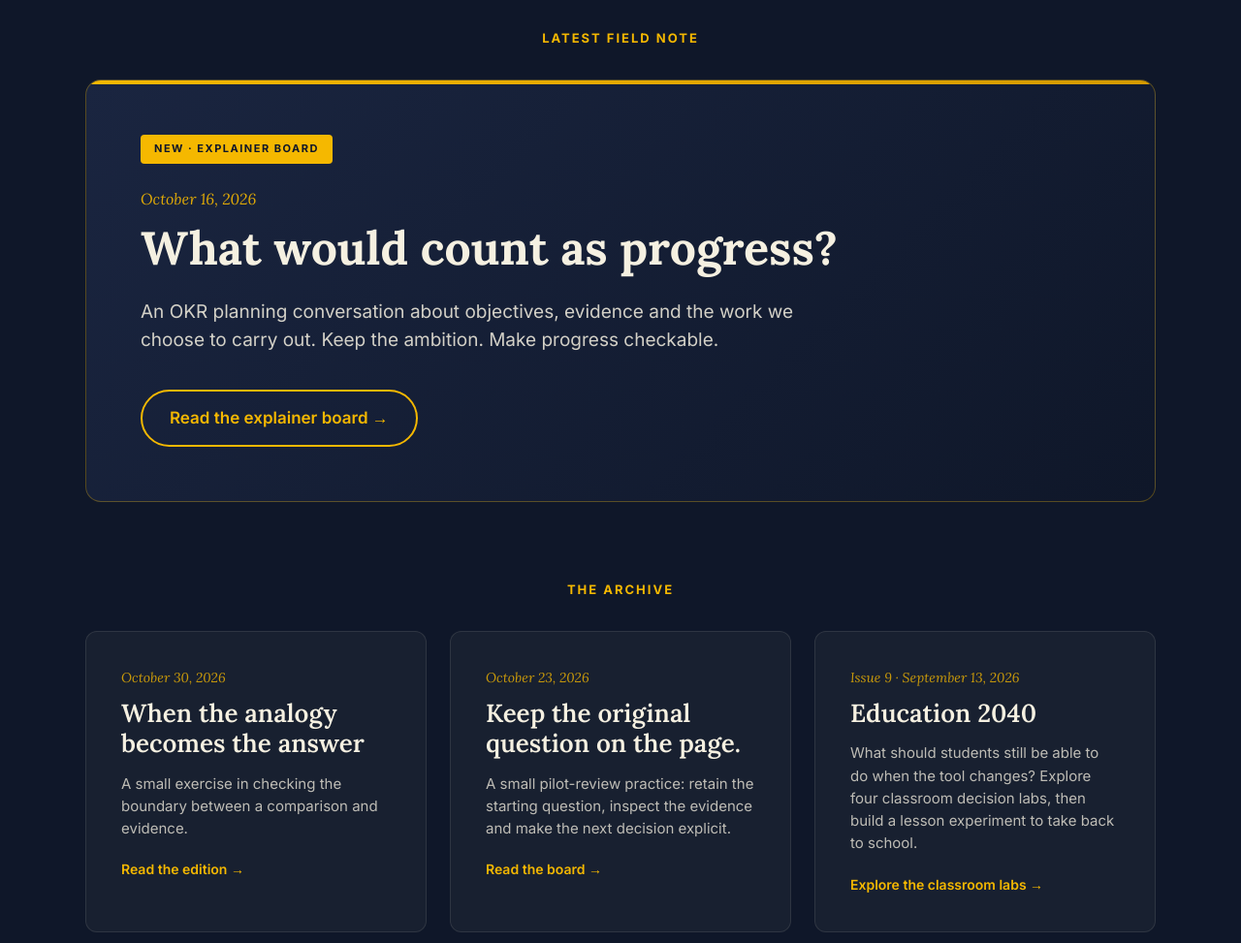
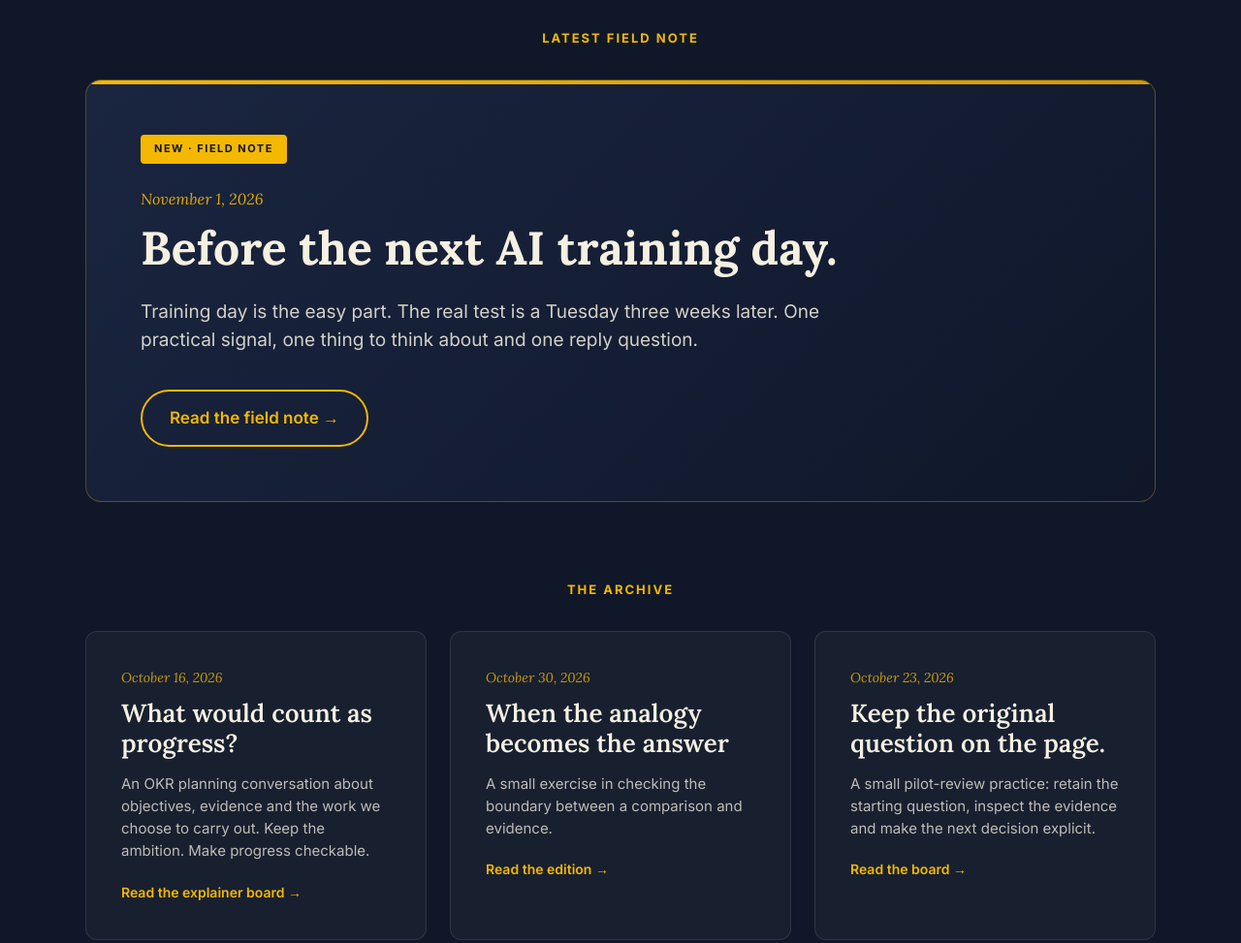
Before and after one commit to agipodcast/schoolsout-landing, a plain HTML site: page field-notes.html in a window 1280 px wide. Shown: the part 720-1693 px from the top of the page at 97% size. Drawn offline with Linux system fonts and the light colour scheme.

Commit message:
Add Nov 1 Field Note to archive and sitemap

```diff
--- a/field-notes.html
+++ b/field-notes.html
@@ -442,18 +442,19 @@
 
   <section class="featured">
     <div class="section-label">Latest Field Note</div>
-    <a href="/field-notes/what-would-count-as-progress/" class="featured-card">
-      <span class="latest-tag">New · Explainer board</span>
-      <div class="issue-number">October 16, 2026</div>
-      <h2>What would count as progress?</h2>
-      <p class="summary">An OKR planning conversation about objectives, evidence and the work we choose to carry out. Keep the ambition. Make progress checkable.</p>
-      <span class="read-more">Read the explainer board →</span>
+    <a href="/field-notes/before-the-next-ai-training-day/" class="featured-card">
+      <span class="latest-tag">New · Field Note</span>
+      <div class="issue-number">November 1, 2026</div>
+      <h2>Before the next AI training day.</h2>
+      <p class="summary">Training day is the easy part. The real test is a Tuesday three weeks later. One practical signal, one thing to think about and one reply question.</p>
+      <span class="read-more">Read the field note →</span>
     </a>
   </section>
 
   <section class="archive">
     <div class="section-label">The Archive</div>
     <div class="archive-grid">
+<a href="/field-notes/what-would-count-as-progress/" class="archive-card"><div class="issue-number">October 16, 2026</div><h4>What would count as progress?</h4><p class="summary">An OKR planning conversation about objectives, evidence and the work we choose to carry out. Keep the ambition. Make progress checkable.</p><span class="read-link">Read the explainer board →</span></a>
 <a href="/field-notes/when-the-analogy-becomes-the-answer/" class="archive-card"><div class="issue-number">October 30, 2026</div><h4>When the analogy becomes the answer</h4><p class="summary">A small exercise in checking the boundary between a comparison and evidence.</p><span class="read-link">Read the edition →</span></a>
 <a href="/field-notes/keep-the-original-question/" class="archive-card"><div class="issue-number">October 23, 2026</div><h4>Keep the original question on the page.</h4><p class="summary">A small pilot-review practice: retain the starting question, inspect the evidence and make the next decision explicit.</p><span class="read-link">Read the board →</span></a>
     <a href="/field-notes-issue-9" class="archive-card">
--- a/sitemap.xml
+++ b/sitemap.xml
@@ -180,4 +180,6 @@
 <url><loc>https://schoolsout.agipodcast.ai/field-notes/keep-the-original-question/</loc><lastmod>2026-10-15</lastmod></url>
 <url><loc>https://schoolsout.agipodcast.ai/newsletter/surfing-the-gap/</loc><lastmod>2026-10-26</lastmod></url>
 <url><loc>https://schoolsout.agipodcast.ai/field-notes/when-the-analogy-becomes-the-answer/</loc><lastmod>2026-10-26</lastmod></url>
+<url><loc>https://schoolsout.agipodcast.ai/newsletter/start-where-the-work-already-lives/</loc><lastmod>2026-11-01</lastmod></url>
+<url><loc>https://schoolsout.agipodcast.ai/field-notes/before-the-next-ai-training-day/</loc><lastmod>2026-11-01</lastmod></url>
 </urlset>
```
